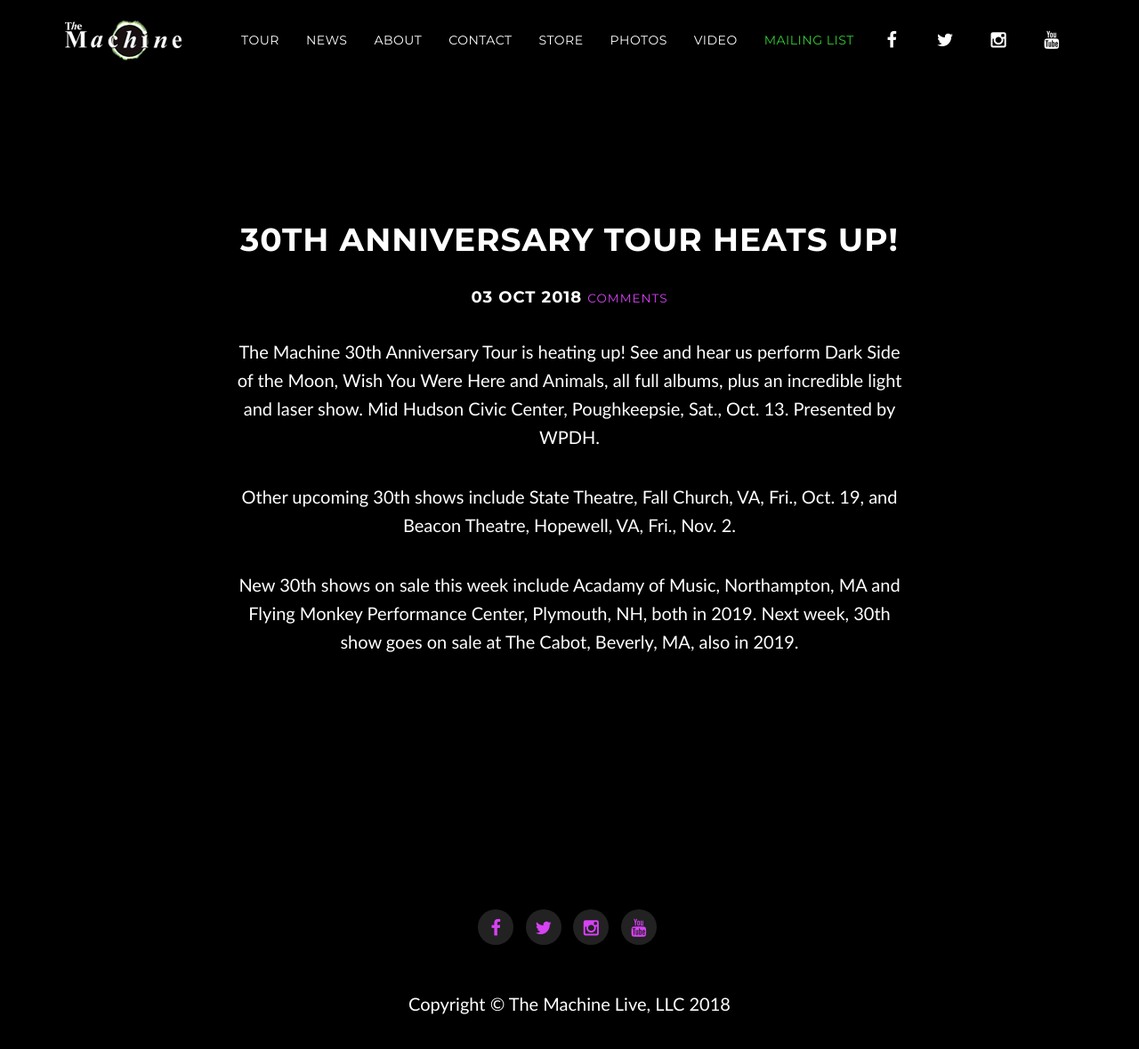
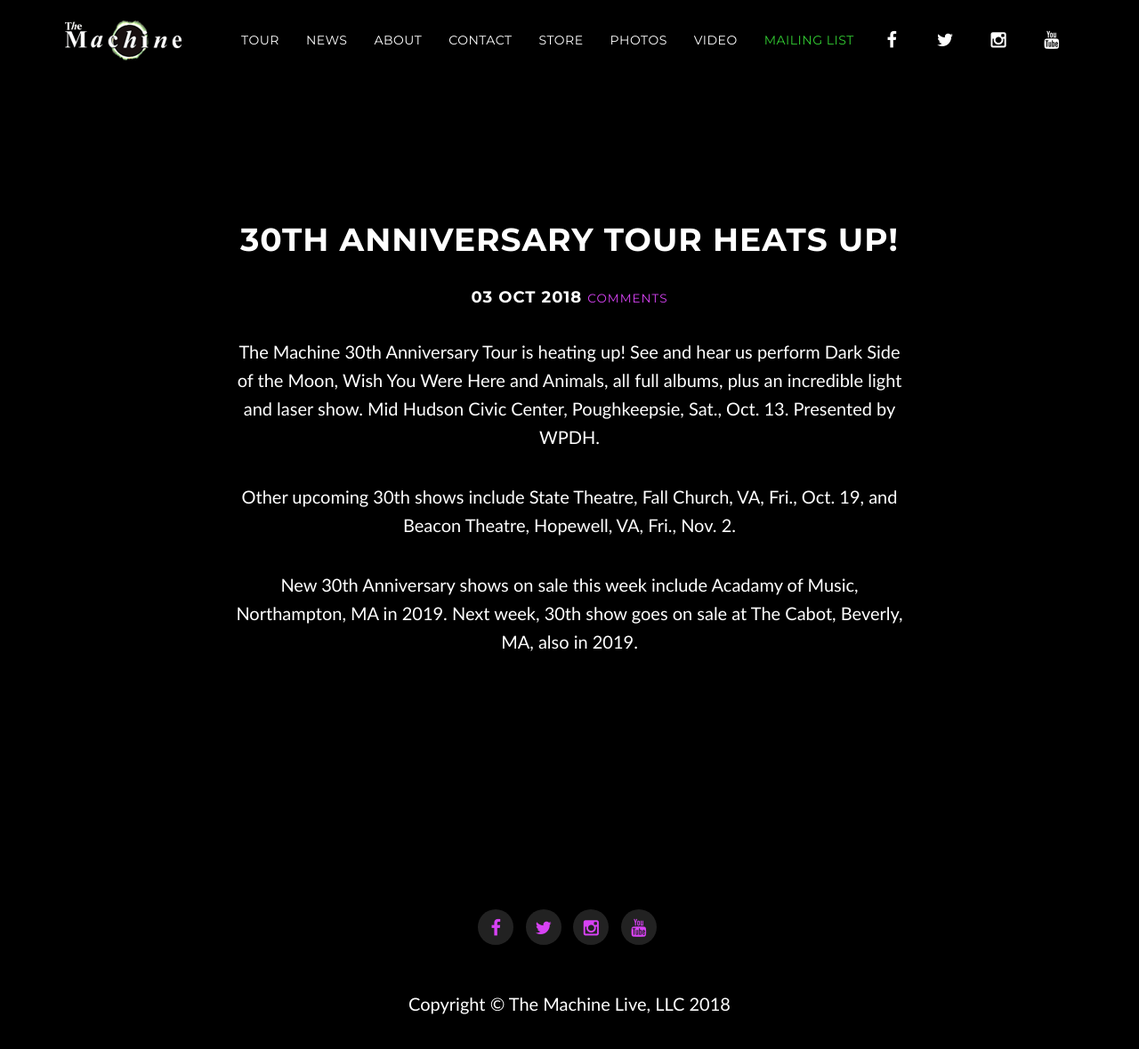
Before and after one commit to machineweb/machineweb.github.io, a Jekyll site: the page built from _posts/2018-10-03-30th-anniversary-tour-heats-up!.md, in a window 1280 px wide and 1386 px high. Shown: the top 1179 px of the window at 89% size. Built offline with Jekyll 4.4.1, drawn with Linux system fonts in a browser that asks for light colours; comment, search, counter and statistics services are not loaded.

Commit message:
Updated news item

```diff
--- a/_posts/2018-10-03-30th-anniversary-tour-heats-up!.md
+++ b/_posts/2018-10-03-30th-anniversary-tour-heats-up!.md
@@ -8,4 +8,4 @@
 
 <p>Other upcoming 30th shows include State Theatre, Fall Church, VA, Fri., Oct. 19, and Beacon Theatre, Hopewell, VA, Fri., Nov. 2.</p>
 
-<p>New 30th shows on sale this week include Acadamy of Music, Northampton, MA and Flying Monkey Performance Center, Plymouth, NH, both in 2019. Next week, 30th show goes on sale at The Cabot, Beverly, MA, also in 2019.</p>
+<p>New 30th Anniversary shows on sale this week include Acadamy of Music, Northampton, MA&nbsp;in 2019. Next week, 30th show goes on sale at The Cabot, Beverly, MA, also in 2019.</p>
```
